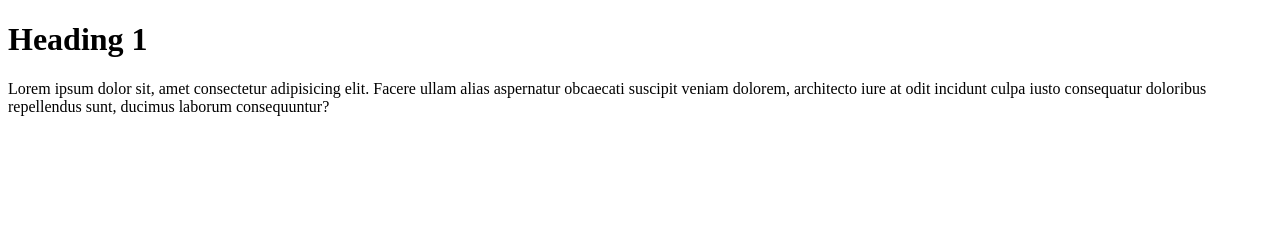
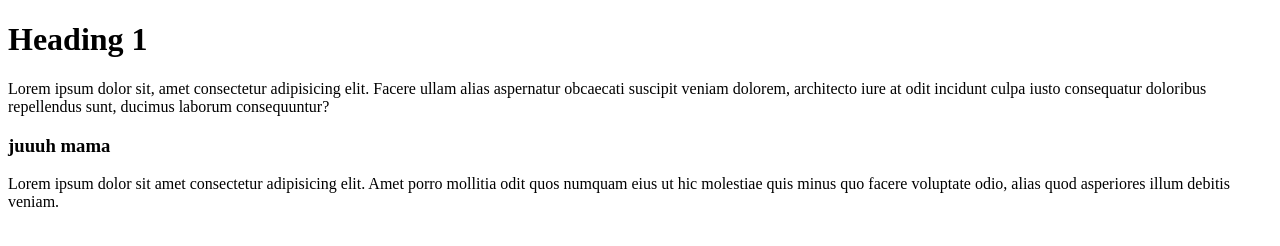
Before and after one commit to saleem-ahmed/test1, a plain HTML site: page index.html in a window 1280 px wide. Drawn offline with Linux system fonts and the light colour scheme.

Commit message:
Changing

```diff
--- a/index.html
+++ b/index.html
@@ -8,7 +8,12 @@
 <body>
     <h1>Heading 1</h1>
     <p>Lorem ipsum dolor sit, amet consectetur adipisicing elit.
-         Facere ullam alias aspernatur obcaecati suscipit veniam dolorem, architecto iure at odit incidunt culpa iusto consequatur
+         Facere ullam alias aspernatur obcaecati suscipit veniam dolorem,
+          architecto iure at odit incidunt culpa iusto consequatur
          doloribus repellendus sunt, ducimus laborum consequuntur?</p>
+         <div>
+             <h3>juuuh mama</h3>
+             <p>Lorem ipsum dolor sit amet consectetur adipisicing elit. Amet porro mollitia odit quos numquam eius ut hic molestiae quis minus quo facere voluptate odio, alias quod asperiores illum debitis veniam.</p>
+         </div>
 </body>
 </html>
```
